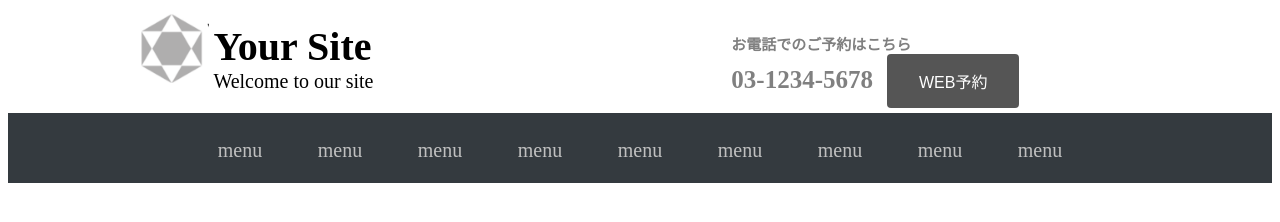
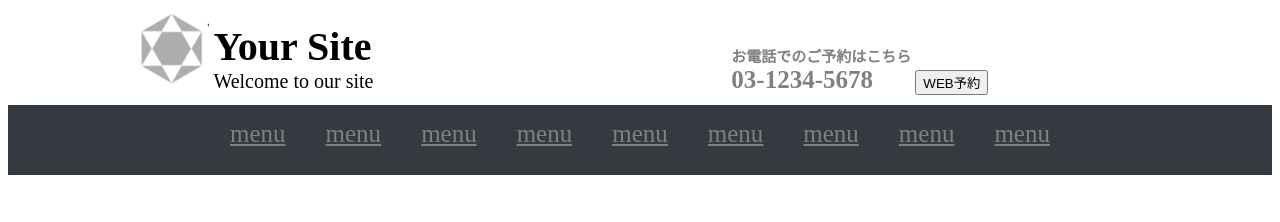
Before and after one commit to larrych-lab/personal-work, a plain HTML site: page index.html in a window 1280 px wide. Drawn offline with Linux system fonts and the light colour scheme.

Commit message:
Yamamoto review fixed

```diff
--- a/index.html
+++ b/index.html
@@ -11,29 +11,27 @@
     <div class="header">
         <img src="image_1.png" alt="header-icon" class="header-icon">
         <div class="header-title-left">
-            <span class="title-top">Your Site</span>
+            <span class="title-left-top">Your Site</span>
             <br>
-            <span class="title-bottom">Welcome to our site</span>
+            <span class="title-left-bottom">Welcome to our site</span>
         </div>
         <div class="header-title-right">
-            <span class="title-left title-right-top">お電話でのご予約はこちら</span>
+            <span class="title-right-top color-gray">お電話でのご予約はこちら</span>
             <br>
-            <span class="title-left title-right-bottom">03-1234-5678</span>
-            <button class="button">WEB予約</button>
+            <span class="title-right-bottom color-gray">03-1234-5678</span>
         </div>
+        <button class="btn-title">WEB予約</button>
     </div>
-    <nav class="navbar">
-        <div class="nav nav-edge"></div>
-        <div class="nav">menu</div>
-        <div class="nav">menu</div>
-        <div class="nav">menu</div>
-        <div class="nav">menu</div>
-        <div class="nav">menu</div>
-        <div class="nav">menu</div>
-        <div class="nav">menu</div>
-        <div class="nav">menu</div>
-        <div class="nav">menu</div>
-        <div class="nav nav-edge"></div>
-    </nav>
+    <div class="nav-container">
+        <a href="#" class="color-gray">menu</a>
+        <a href="#" class="color-gray">menu</a>
+        <a href="#" class="color-gray">menu</a>
+        <a href="#" class="color-gray">menu</a>
+        <a href="#" class="color-gray">menu</a>
+        <a href="#" class="color-gray">menu</a>
+        <a href="#" class="color-gray">menu</a>
+        <a href="#" class="color-gray">menu</a>
+        <a href="#" class="color-gray">menu</a>
+    </div>
 </body>
 </html>
--- a/style.css
+++ b/style.css
@@ -1,67 +1,62 @@
+/*** Header ***/
 .header{
-    margin: 0 10%;
-    display: block;
+    margin:0 10%;
+    display:block;
 }
 .header-icon{
-    height: 80px;
-    display: inline-block;
+    height:80px;
+    display:inline-block;
 }
 .header-title-left{
-    display: inline-block;
+    display:inline-block;
 }
-.title-top{
-    font-size: 40px;
-    font-weight: 900;
+.header-title-right{
+    display:inline-block;
+    margin-left:35%;
 }
-.title-bottom{
-    font-size: 20px;
-    font-weight: 400;
+.title-left-top{
+    font-size:40px;
+    font-weight:900;
 }
-
-.header-title-right{
-    display: inline-block;
-    margin-left: 35%;
+.title-left-bottom{
+    font-size:20px;
+    font-weight:400;
 }
 .title-right-top{
-    font-size: 15px;
-    font-weight: 900;
-    color:gray;
+    font-size:15px;
+    font-weight:900;
 }
 .title-right-bottom{
-    font-size: 25px;
-    font-weight: 900;
-    color:gray;
+    font-size:25px;
+    font-weight:900;
 }
-.button {
-    background-color: #555555;
-    border-radius: 4px;
-    border: none;
-    color: white;
-    padding: 15px 32px;
-    text-align: center;
-    text-decoration: none;
-    display: inline-block;
-    font-size: 16px;
-    cursor: pointer;
+.btn{
+    background-color:#555555;
+    border-radius:4px;
+    border:none;
+    color:#FFFFFF;
+    padding:15px 32px;
+    text-align:center;
+    text-decoration:none;
+    display:inline-block;
+    font-size:16px;
+    cursor:pointer;
     margin-left:10px;
-  }
-
-.navbar{
-    display: flex;
-    flex: nowrap;
-    background-color: #343a3f;
-    margin-top: 5px;
-    text-align: center;
 }
-.nav{
-    width: 100px;
-    height: 55px;
-    line-height: 75px;
-    padding-bottom: 15px;
-    font-size: 20px;
-    text-align: center;
-    color: silver;
+/*** Navbar ***/
+.nav-container{
+    background-color:#343a3f;
+    display:block;
+    margin-top:10px;
+    padding:15px 20px;
+    height:40px;
+    text-align:center;
 }
-.nav-edge{
-    flex-grow: 2
+.nav-container>a{
+    font-size:25px;
+    padding:18px;
 }
+/*** 共通カラ- ***/
+.color-gray{
+    color:#808080;
+}
```
